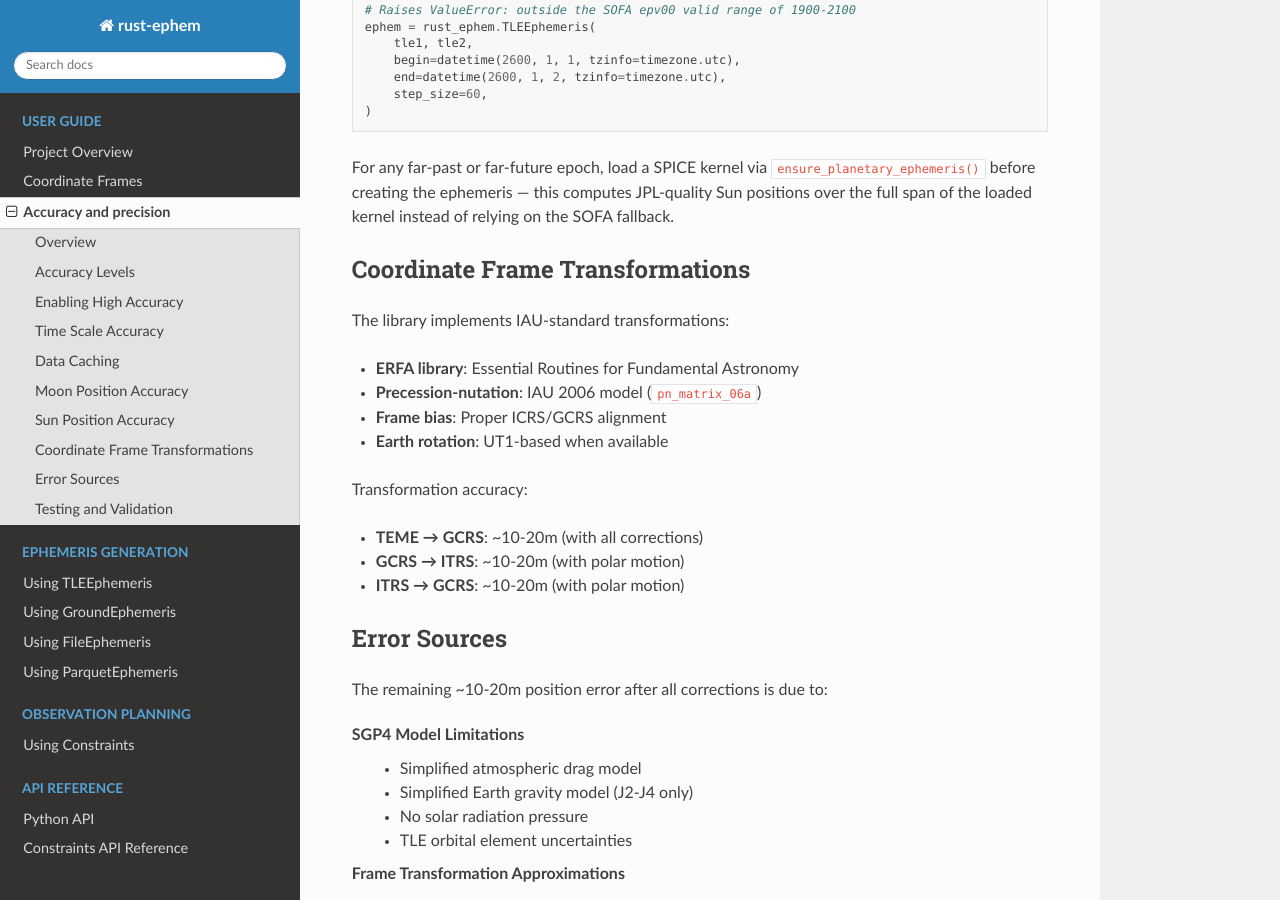
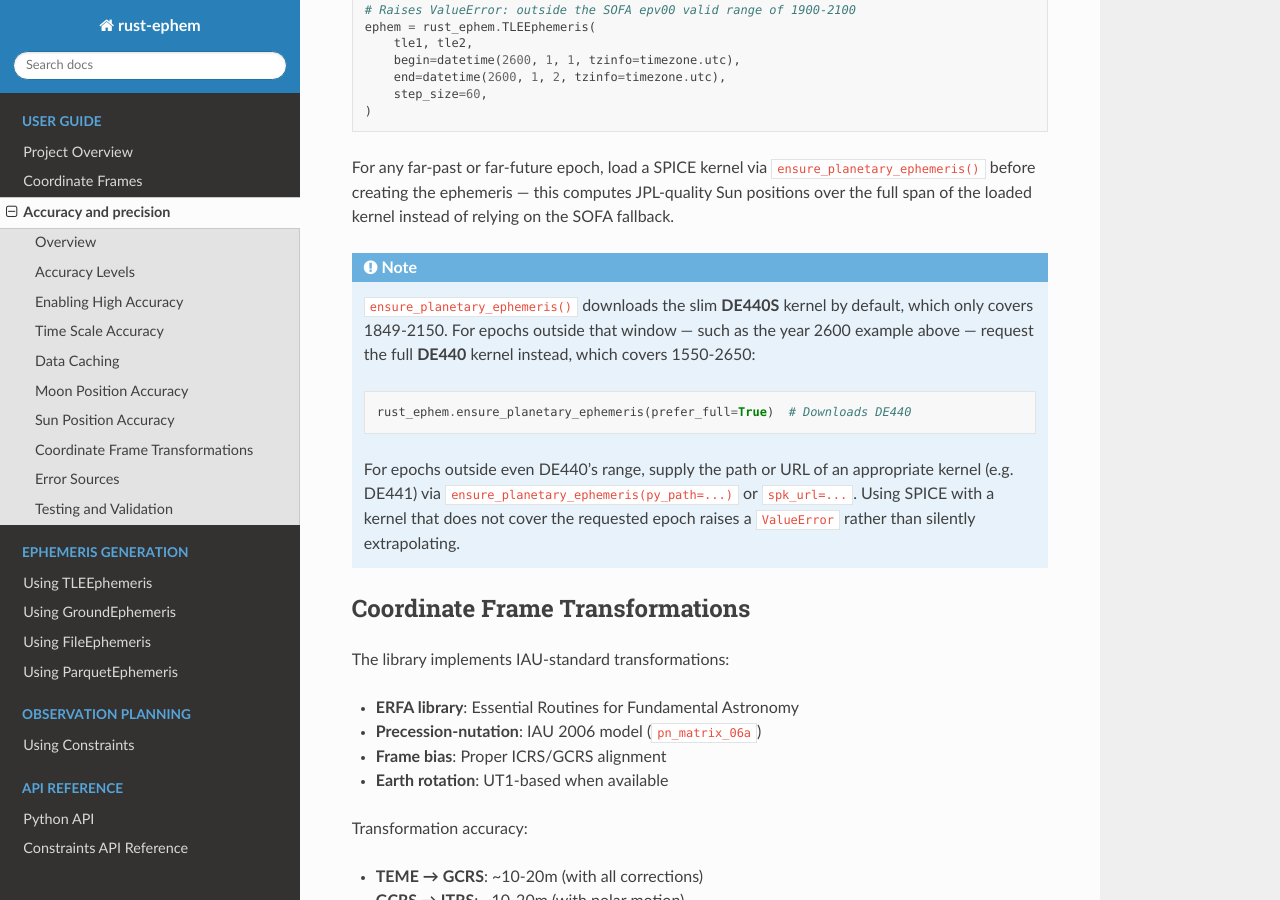
Before and after one commit to CosmicFrontierLabs/rust-ephem, a Sphinx documentation site: the page built from docs/accuracy_precision.rst, in a window 1280 px wide and 900 px high, scrolled down 3943 px. Built offline with Sphinx 7.4.7 and the Read the Docs theme 3.1.0, drawn with Linux system fonts in a browser that asks for light colours; pages that are not in the unit, such as notebooks, are missing from menus.

Commit message:
fix: error out if time outside of de440s.bsp range

```diff
--- a/docs/accuracy_precision.rst
+++ b/docs/accuracy_precision.rst
@@ -199,6 +199,23 @@ For any far-past or far-future epoch, load a SPICE kernel via
 computes JPL-quality Sun positions over the full span of the loaded kernel
 instead of relying on the SOFA fallback.
 
+.. note::
+
+    ``ensure_planetary_ephemeris()`` downloads the slim **DE440S** kernel by
+    default, which only covers 1849-2150. For epochs outside that window —
+    such as the year 2600 example above — request the full **DE440** kernel
+    instead, which covers 1550-2650:
+
+    .. code-block:: python
+
+        rust_ephem.ensure_planetary_ephemeris(prefer_full=True)  # Downloads DE440
+
+    For epochs outside even DE440's range, supply the path or URL of an
+    appropriate kernel (e.g. DE441) via ``ensure_planetary_ephemeris(py_path=...)``
+    or ``spk_url=...``. Using SPICE with a kernel that does not cover the
+    requested epoch raises a ``ValueError`` rather than silently
+    extrapolating.
+
 Coordinate Frame Transformations
 ---------------------------------
 
```
Also changed, not shown: 1 other file.
